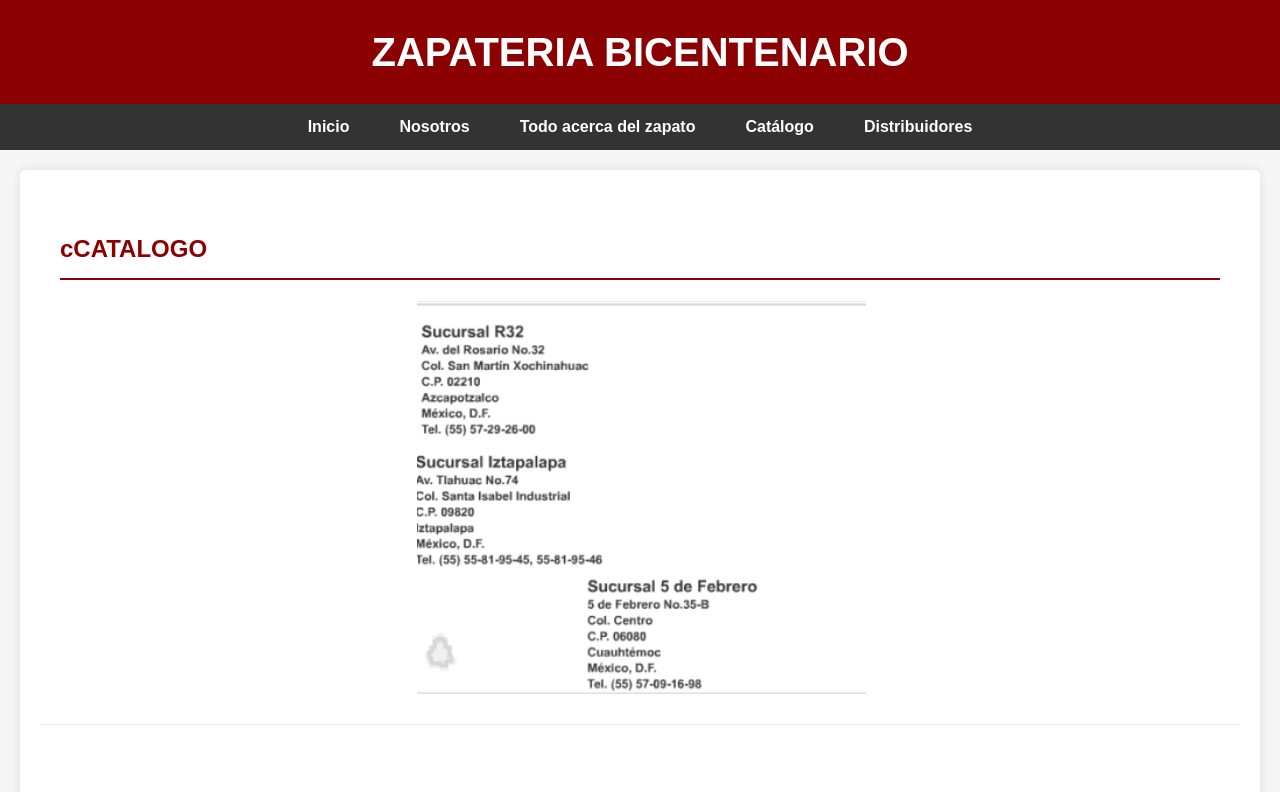
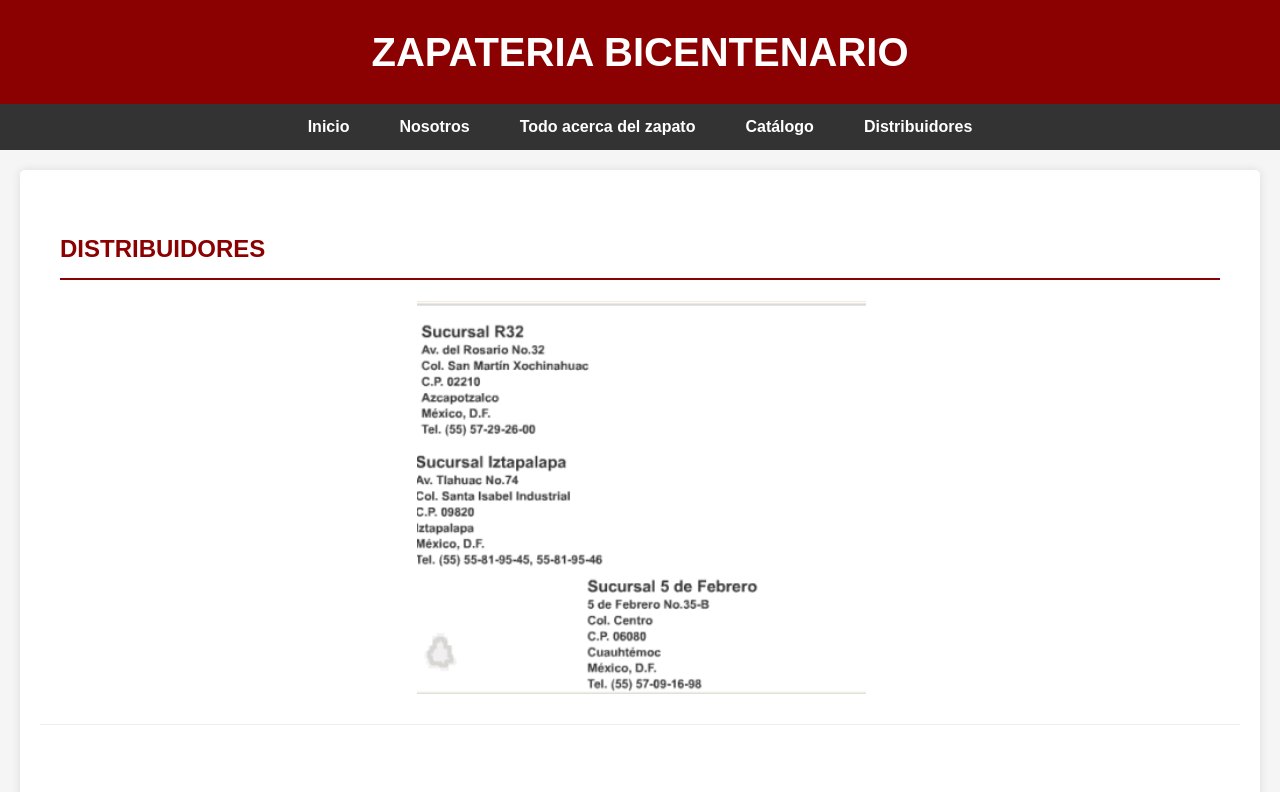
Before and after one commit to leonmarmolejo21/zapateriabic, a plain HTML site: page distribuidores.html in a window 1280 px wide. Shown: the top 792 px of the page. Drawn offline with Linux system fonts and the light colour scheme.

Commit message:
Add files via upload

```diff
--- a/distribuidores.html
+++ b/distribuidores.html
@@ -23,7 +23,7 @@
 
     <main>
         <section id="bienvenida">
-            <h2>cCATALOGO</h2>
+            <h2>DISTRIBUIDORES</h2>
             <img src="dis.png" alt="Logo Zapatería Bicentenario">
 
         </section>
```
